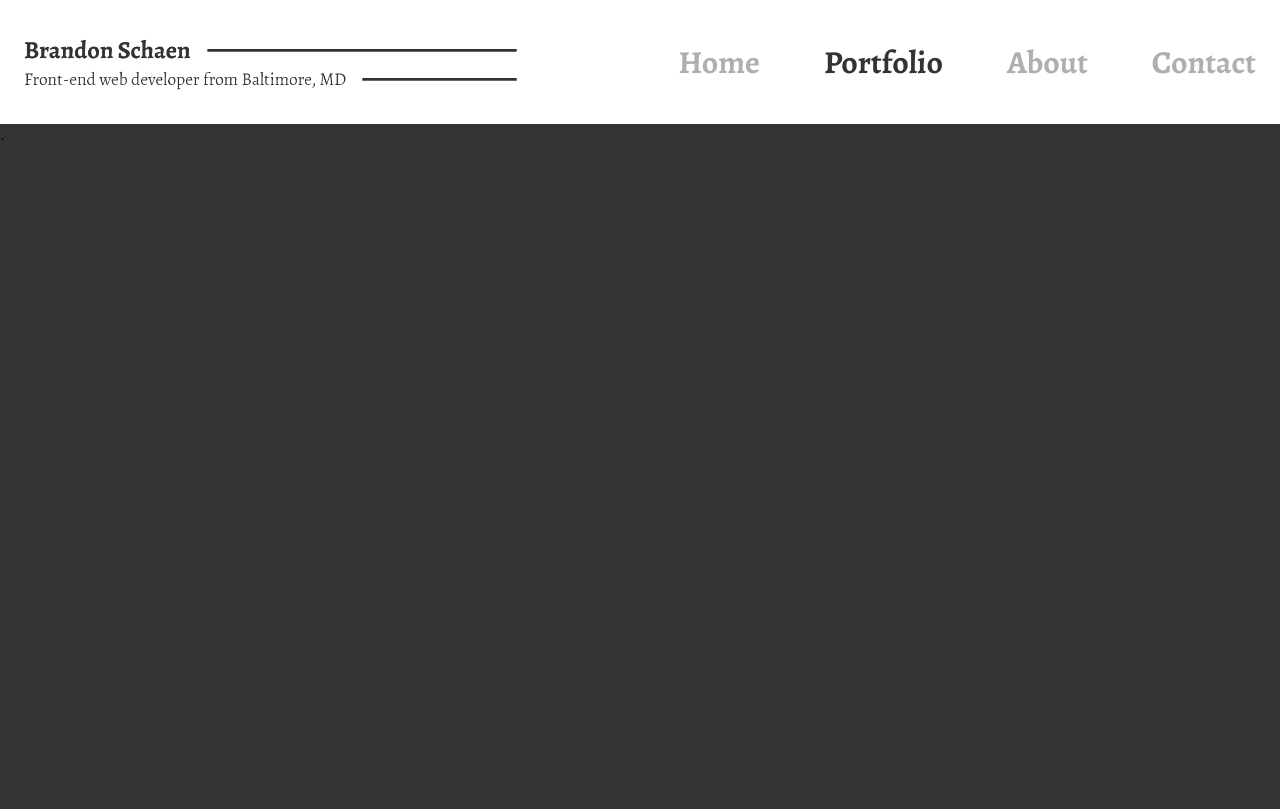
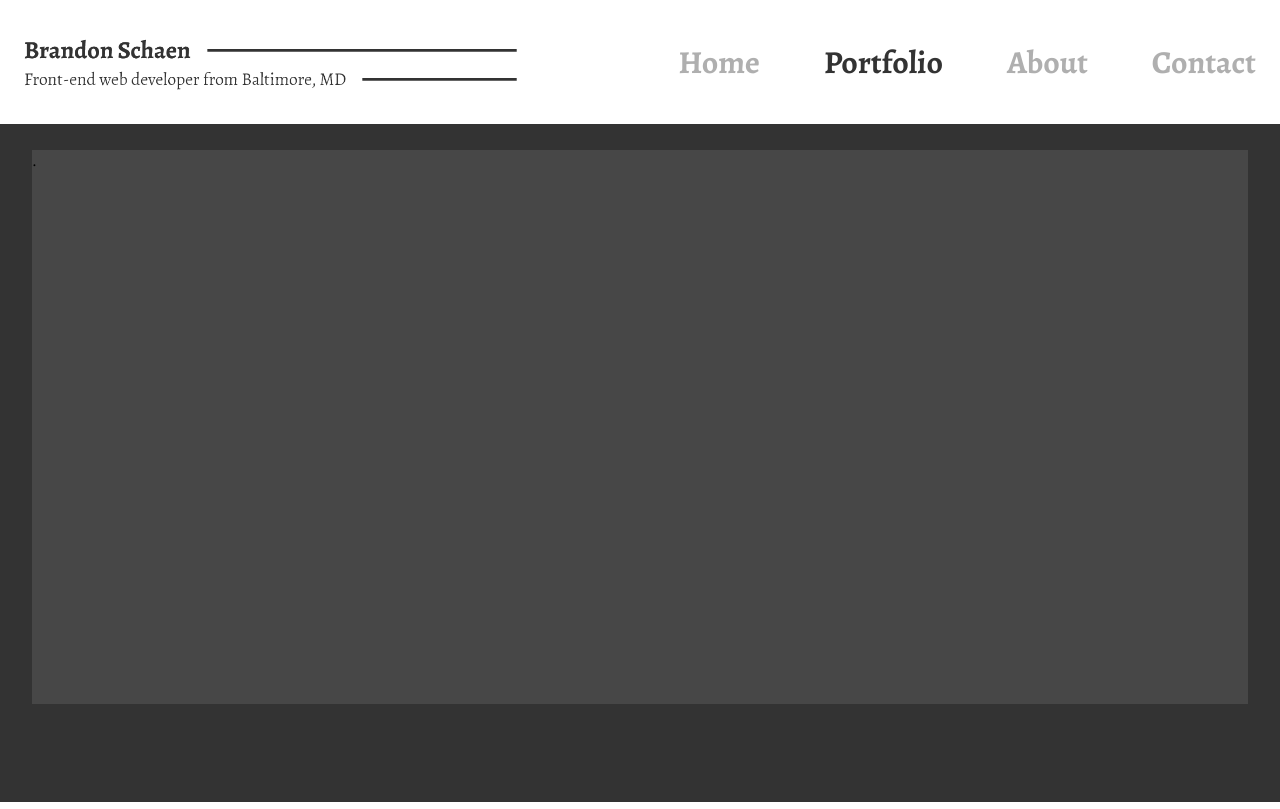
Before and after one commit to SonniSonni/Brandon-Portfolio, a React (Create React App) app: page /portfolio in a window 1280 px wide. Built offline with nearby package versions, Linux system fonts and the light colour scheme.

Commit message:
Moved portfolio-container down and set height and width for it and centered.

```diff
--- a/src/Components/PortfolioPage/PortfolioPage.css
+++ b/src/Components/PortfolioPage/PortfolioPage.css
@@ -1,4 +1,13 @@
 .portfolio-page{
   background-color:#333333;
-  height:85.6vh;
+  height:81.5vh;
+  padding-top:2%;
 }
+
+.portfolio-container{
+  margin-right: auto;
+  margin-left: auto;
+  background-color: #474747;
+  width:95%;
+  height:85%;
+}
```
